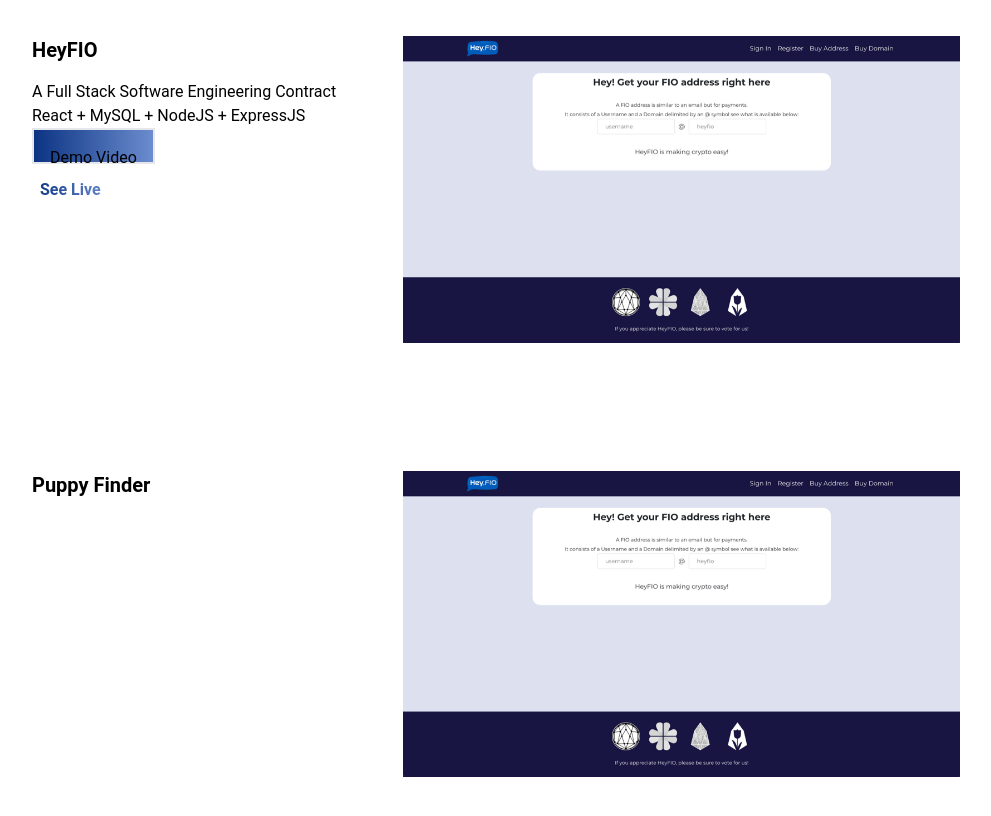
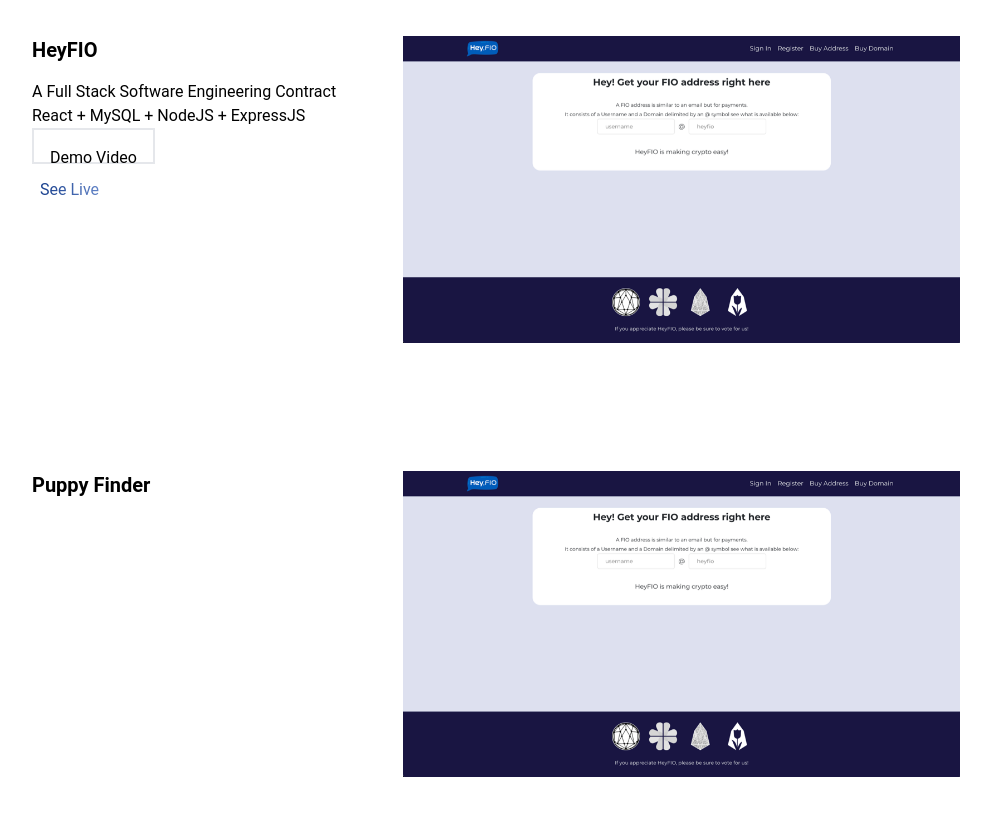
Before and after one commit to evan-walter/previous-portfolio, a React (Create React App) app: page / in a window 1280 px wide. Shown: the part 1960-2776 px from the top of the page, without its empty margins (144-1135 px from the left). Built offline with nearby package versions, Linux system fonts and the light colour scheme.

Commit message:
refactor: explicitize spaces in dynamic class names

```diff
--- a/src/components/Projects.js
+++ b/src/components/Projects.js
@@ -24,8 +24,8 @@
                 <p className='' key={number}>{desc1}</p>
                 <p className='' key={number}>{desc2}</p>
                 {video && <Button textB='Demo Video' />}
-                {website && <A h={website}><Button textNoB='See Live' className={buttonTextNoB} /></A>}
-                {repo && <A h={repo}><Button textNoB='Source Code' className={buttonTextNoB} /></A>}
+                {website && <A h={website}><Button textNoB='See Live' addClassNames={buttonTextNoB} /></A>}
+                {repo && <A h={repo}><Button textNoB='Source Code' addClassNames={buttonTextNoB} /></A>}
               </div>
               <div className='col-start-3 col-end-6' key={number}>
                 <img src={img} alt={title + ' image'} width='1000' key={number} />
@@ -45,8 +45,8 @@
                 <p className='' key={number}>{desc1}</p>
                 <p className='' key={number}>{desc2}</p>
                 {video && <Button textB='Demo Video' />}
-                {website && <A h={website}><Button textNoB='See Live' className={buttonTextNoB} /></A>}
-                {repo && <A h={repo}><Button textNoB='Source Code' className={buttonTextNoB} /></A>}
+                {website && <A h={website}><Button textNoB='See Live' addClassNames={buttonTextNoB} /></A>}
+                {repo && <A h={repo}><Button textNoB='Source Code' addClassNames={buttonTextNoB} /></A>}
               </div>
               <div className='col-start-3 col-end-6' key={number}>
                 <img src={img} alt={title + ' image'} width='1000' key={number} />
--- a/src/components/buttons/Button.js
+++ b/src/components/buttons/Button.js
@@ -1,14 +1,14 @@
 import React from 'react';
 
-export default function Button({ textB, textNoB, className, children }) {
-  const textBCName = ' p-4 box-border h-8 w-max border-2 bg-gradient-to-r from-primary to-secondary hover:from-primary hover:to-secondary';
+export default function Button({ textB, textNoB, addClassNames, children }) {
+  const textBCName = 'p-4 box-border h-8 w-max border-2 bg-gradient-to-r hover:from-primary hover:to-secondary';
   const textNoBCName =
-    ' font-bold text-transparent bg-clip-text bg-gradient-to-r from-primary to-secondary';
+    'font-bold text-transparent bg-clip-text bg-gradient-to-r from-primary to-secondary';
 
   return (
     <div className='cursor-pointer'>
-      {textB && <button className={(className && className) + textBCName}>{textB}</button>}
-      {textNoB && <button className={(className && className) + textNoBCName}>{textNoB}</button>}
+      {textB && <button className={addClassNames + ' ' + textBCName}>{textB}</button>}
+      {textNoB && <button className={addClassNames + textNoBCName}>{textNoB}</button>}
     </div>
   );
 }
--- a/src/components/buttons/Socials.js
+++ b/src/components/buttons/Socials.js
@@ -2,10 +2,10 @@
 import A from './A';
 
 export default function Socials({ addClassNames }) {
-  const more = 'fa cursor-pointer transform hover:-translate-y-0.5 transition duration-200 ease-in ';
+  const more = 'fa cursor-pointer transform hover:-translate-y-0.5 transition duration-200 ease-in';
   const added = () => {
     if (addClassNames) {
-      return more + addClassNames;
+      return more + ' ' + addClassNames;
     }
     return more;
   };
```
